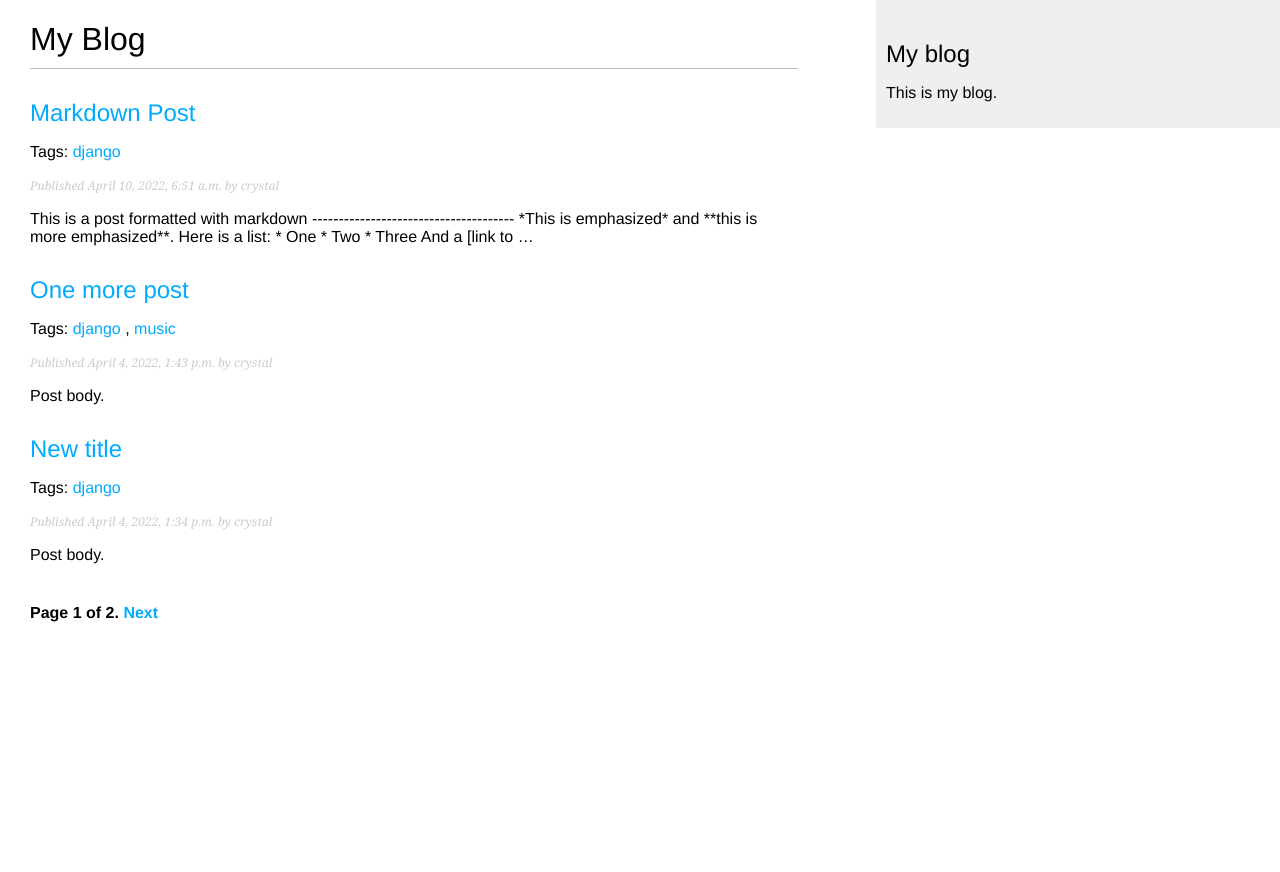
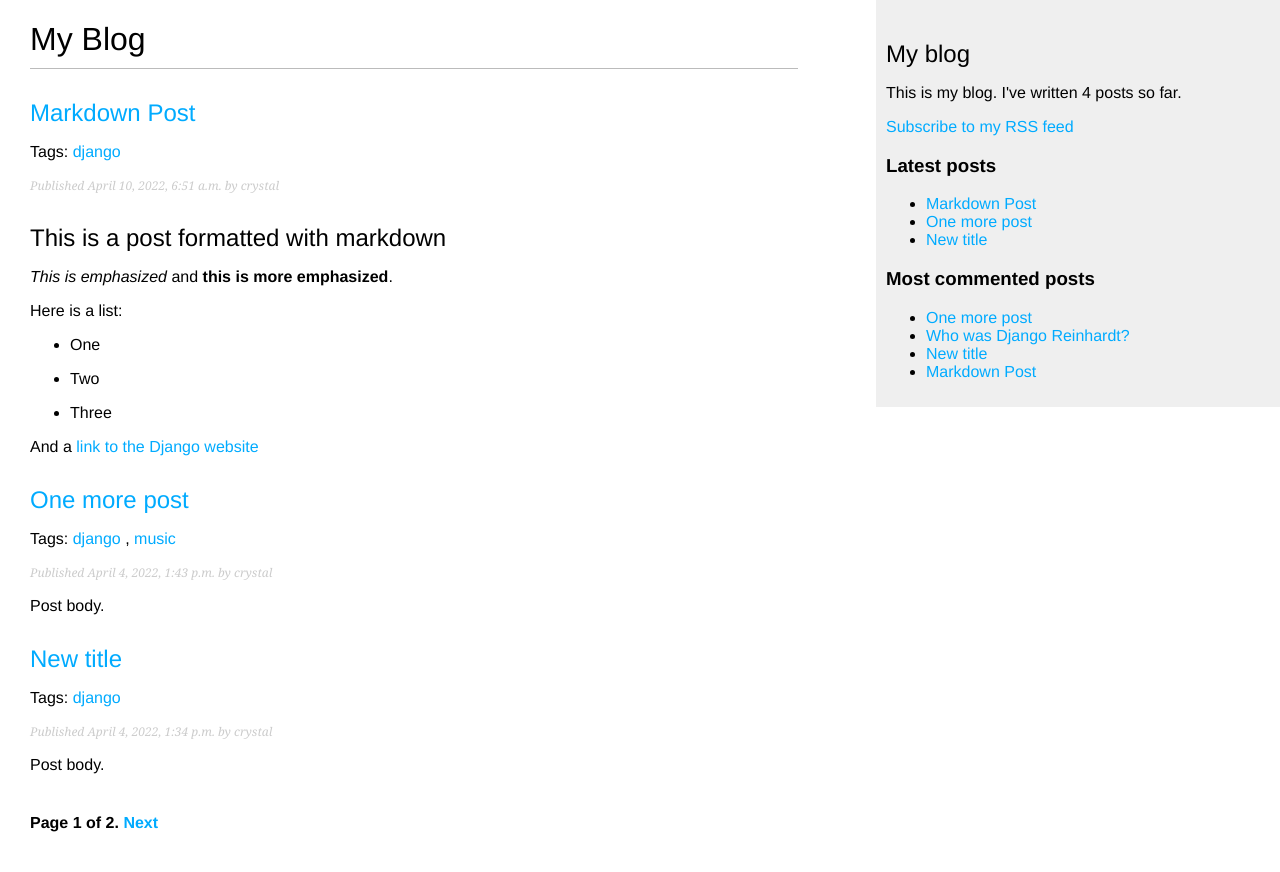
Before and after one commit to crystalokd/DjangoByExample, a Django app: page /blog/ in a window 1280 px wide. Before the commit the page ends 622 px from the top, so only its background shows below. Run offline with Django 3.2, Linux system fonts and the light colour scheme; data comes from the database, SQL or seed files in the repository; both versions use the stored data as it was after the commit; parts of the project's set-up code (start-up, migrations or seed data) failed here and were passed over.

Commit message:
chapter3

```diff
--- a/blog/forms.py
+++ b/blog/forms.py
@@ -16,3 +16,7 @@ class CommentForm(forms.ModelForm):
     class Meta:
         model = Comment
         fields = ('name', 'email', 'body')
+
+
+class searchForm(forms.form):
+    query = forms.CharField()
--- a/blog/templates/blog/base.html
+++ b/blog/templates/blog/base.html
@@ -1,3 +1,4 @@
+{% load blog_tags %}
 {% load static %}
 <!DOCTYPE html>
 <html>
@@ -12,7 +13,21 @@
   </div>
   <div id="sidebar">
     <h2>My blog</h2>
-    <p>This is my blog.</p>
+    <p>This is my blog. I've written {% total_posts %} posts so far.</p>
+    <p>
+      <a href="{% url "blog:post_feed" %}">Subscribe to my RSS feed</a></p>
+    <h3>Latest posts</h3>
+     {% show_latest_posts 3 %}
+
+    <h3>Most commented posts</h3>
+      {% get_most_commented_posts as most_commented_posts %}
+      <ul>
+      {% for post in most_commented_posts %}
+      <li>
+      <a href="{{ post.get_absolute_url }}">{{ post.title }}</a>
+      </li>
+      {% endfor %}
+</ul>
   </div>
 </body>
 </html>
--- a/blog/templates/blog/post/detail.html
+++ b/blog/templates/blog/post/detail.html
@@ -1,4 +1,5 @@
 {% extends "blog/base.html" %}
+{% load blog_tags %}
 
 {% block title %}{{ post.title }}{% endblock %}
 
@@ -7,7 +8,7 @@
   <p class="date">
     Published {{ post.publish }} by {{ post.author }}
   </p>
-  {{ post.body|linebreaks }}
+   {{ post.body|markdown }}
   <p>
     <a href="{% url "blog:post_share" post.id %}">
       Share this post
--- /dev/null
+++ b/blog/templates/blog/post/latest_posts.html
@@ -0,0 +1,7 @@
+<ul>
+    {% for post in latest_posts %}
+    <li>
+    <a href="{{ post.get_absolute_url }}">{{ post.title }}</a>
+    </li>
+    {% endfor %}
+   </ul>
--- a/blog/templates/blog/post/list.html
+++ b/blog/templates/blog/post/list.html
@@ -1,4 +1,5 @@
 {% extends "blog/base.html" %}
+{% load blog_tags %}
 
 {% block title %}My Blog{% endblock %}
 
@@ -26,7 +27,7 @@
     <p class="date">
       Published {{ post.publish }} by {{ post.author }}
     </p>
-    {{ post.body|truncatewords:30|linebreaks }}
+    {{ post.body|markdown|truncatewords_html:30 }}
   {% endfor %}
   {% include "pagination.html" with page=posts %}
 {% endblock %}
--- /dev/null
+++ b/blog/templatetags/blog_tags.py
@@ -0,0 +1,29 @@
+from django import template
+from ..models import Post
+from django.db.models import Count
+from django.utils.safestring import mark_safe
+import markdown
+
+
+register = template.Library()
+
+@register.simple_tag
+def total_posts():
+    return Post.published.count()
+
+
+@register.inclusion_tag('blog/post/latest_posts.html')
+def show_latest_posts(count=5):
+    latest_posts = Post.published.order_by('-publish')[:count]
+    return {'latest_posts': latest_posts}
+
+@register.simple_tag
+def get_most_commented_posts(count=5):
+    return Post.published.annotate(
+            total_comments=Count('comments')
+        ).order_by('-total_comments')[:count]
+
+
+@register.filter(name='markdown')
+def markdown_format(text):
+    return mark_safe(markdown.markdown(text))
--- a/blog/urls.py
+++ b/blog/urls.py
@@ -1,5 +1,6 @@
 from django.urls import path
 from . import views
+from .feeds import LatestPostsFeed
 
 app_name = 'blog'
 
@@ -11,5 +12,6 @@ urlpatterns = [
         views.post_detail,name='post_detail'),
     path('<int:post_id>/share/',views.post_share, name='post_share'),
     path('tag/<slug:tag_slug>/',views.post_list, name='post_list_by_tag'),
-
+    path('feed/', LatestPostsFeed(), name='post_feed'),
+    path('search/', views.post_search, name='post_search'),
 ]
--- a/blog/views.py
+++ b/blog/views.py
@@ -1,9 +1,13 @@
+from re import S, search
+from unittest import result
+from urllib import request
 from django.shortcuts import render, get_object_or_404
 from .models import Post, Comment
 from django.core.paginator import Paginator, EmptyPage,\
  PageNotAnInteger
 from django.views.generic import ListView
-from .forms import EmailPostForm, CommentForm
+from django.contrib.postgres.search import SearchVector, SearchQuery, SearchRank
+from .forms import EmailPostForm, CommentForm, SearchForm
 from django.core.mail import send_mail
 from taggit.models import Tag
 from django.db.models import Count
@@ -93,3 +97,21 @@ def post_share(request, post_id):
         form = EmailPostForm()
     return render(request, 'blog/post/share.html', {'post': post,
                                                         'form': form,'sent': sent})
+
+
+
+def post_search(request):
+    form = SearchForm()
+    query = None
+    result = []
+    if 'query' in request.GET:
+        form = SearchForm(request.GET)
+        if form.is_valid():
+            query = form.cleaned_date['query']
+            search_vector = SearchVector('title', weight='A') + SearchVector('body', weight='B')
+            search_query = SearchQuery(query)
+            results = Post.published.annotate(search=search_vector, rank=SearchRank(search_vector, search_query)).filter(rank__gte=0.3).order_by('-rank')
+    return render(request, 'blog/post/search.html',
+                            {'form': form,
+                            'query': query,
+                            'results': results})
--- a/mysite/settings.py
+++ b/mysite/settings.py
@@ -28,6 +28,8 @@ DEBUG = True
 ALLOWED_HOSTS = []
 
 
+SITE_ID = 1
+
 # Application definition
 
 INSTALLED_APPS = [
@@ -39,6 +41,9 @@ INSTALLED_APPS = [
     'django.contrib.staticfiles',
     'blog.apps.BlogConfig',
     'taggit',
+    'django.contrib.sites',
+    'django.contrib.sitemaps',
+    'django.contrib.postgres',
 ]
 
 MIDDLEWARE = [
--- a/mysite/urls.py
+++ b/mysite/urls.py
@@ -15,8 +15,16 @@ Including another URLconf
 """
 from django.contrib import admin
 from django.urls import path, include
+from django.contrib.sitemaps.views import sitemap
+from blog.sitemaps import PostSitemap
+
+sitemaps = {
+    'posts': PostSitemap,
+}
+
 
 urlpatterns = [
     path('admin/', admin.site.urls),
     path('blog/', include('blog.urls', namespace='blog')),
+    path('sitemap.xml', sitemap, {'sitemaps': sitemaps}, name='django.contrib.sitemaps.views.sitemap')
 ]
```
Also changed, not shown: blog/feeds.py (added, +19 -0 lines), blog/sitemaps.py (added, +12 -0 lines), blog/templates/blog/post/search.html (added, +30 -0 lines), blog/templatetags/__init__.py (added), db.sqlite3.
